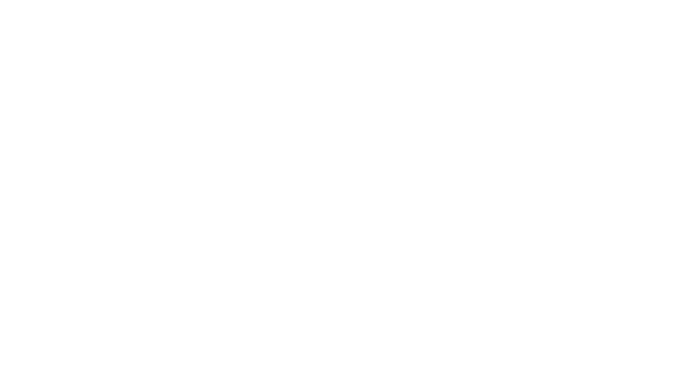
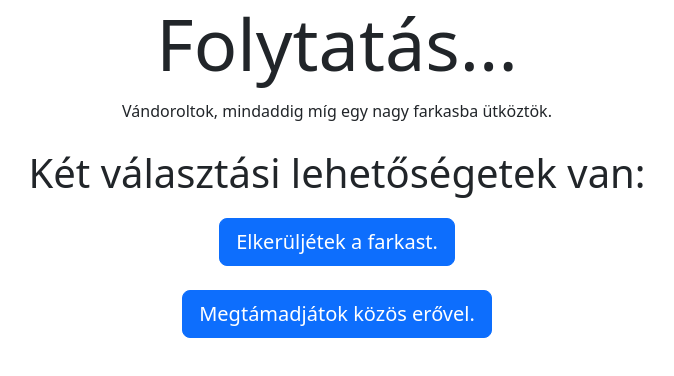
Before and after one commit to milu1234567/kalandjatek, a plain HTML site: page folytatas5.html in a window 1280 px wide. Shown: the whole page, without its empty margins (303-977 px from the left). Drawn offline with nearby package versions, Linux system fonts and the light colour scheme.

Commit message:
Add files via upload

```diff
--- a/folytatas5.html
+++ b/folytatas5.html
@@ -8,6 +8,11 @@
     <link href="kalandjatek1.css" rel="stylesheet">
 </head>
 <body>
-
+    <h1 class="display-2">Folytatás...</h1>
+    <p classs="display-6">Vándoroltok, mindaddig míg egy nagy farkasba ütköztök.</p>
+    <p class="display-6">Két választási lehetőségetek van:</p>
+    <div class="d-flex align-items-center justify-content-center"><a href="folytatas2.html"><button type="button" class="btn btn-primary btn-lg">Elkerüljétek a farkast.</button></div></a>
+    <br>
+    <div class="d-flex align-items-center justify-content-center"><a href="folytatas.html"><button type="button" class="btn btn-primary btn-lg">Megtámadjátok közös erővel.</button></a></div>
 </body>
 </html>
```
Also changed, not shown: folytatas4.html (+2 -2 lines).
